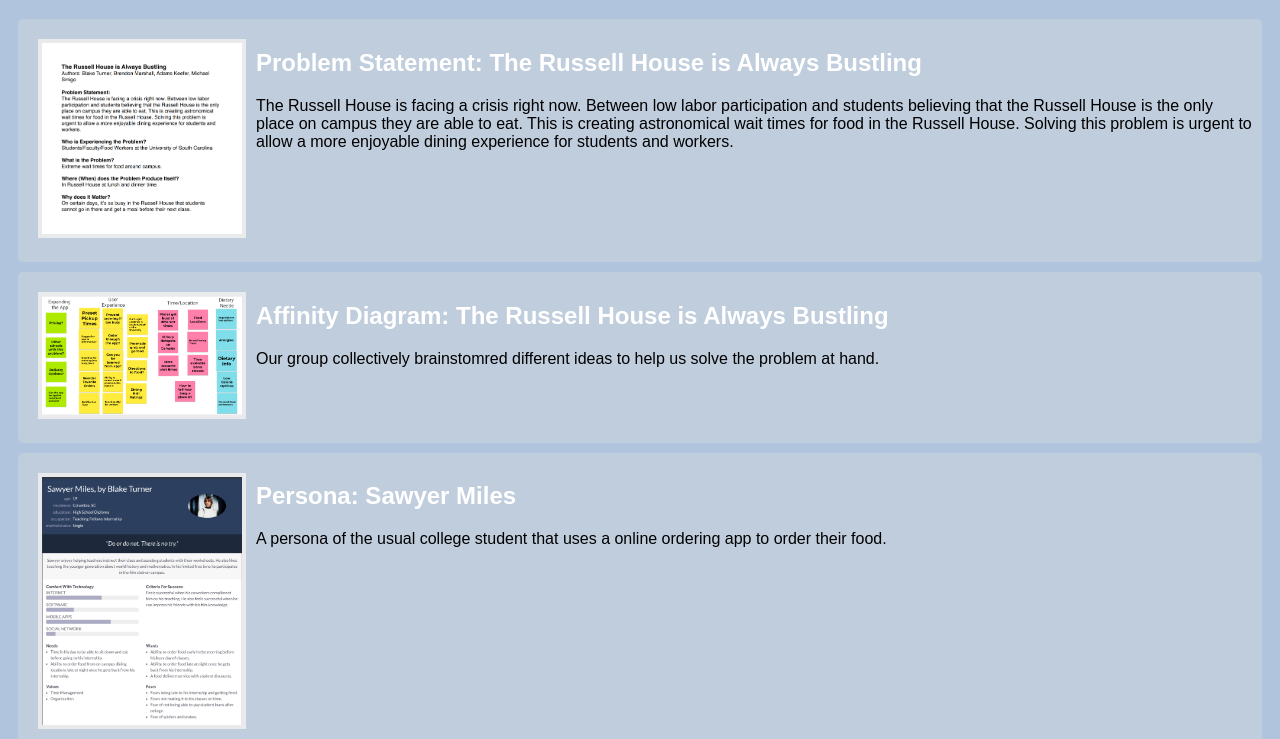
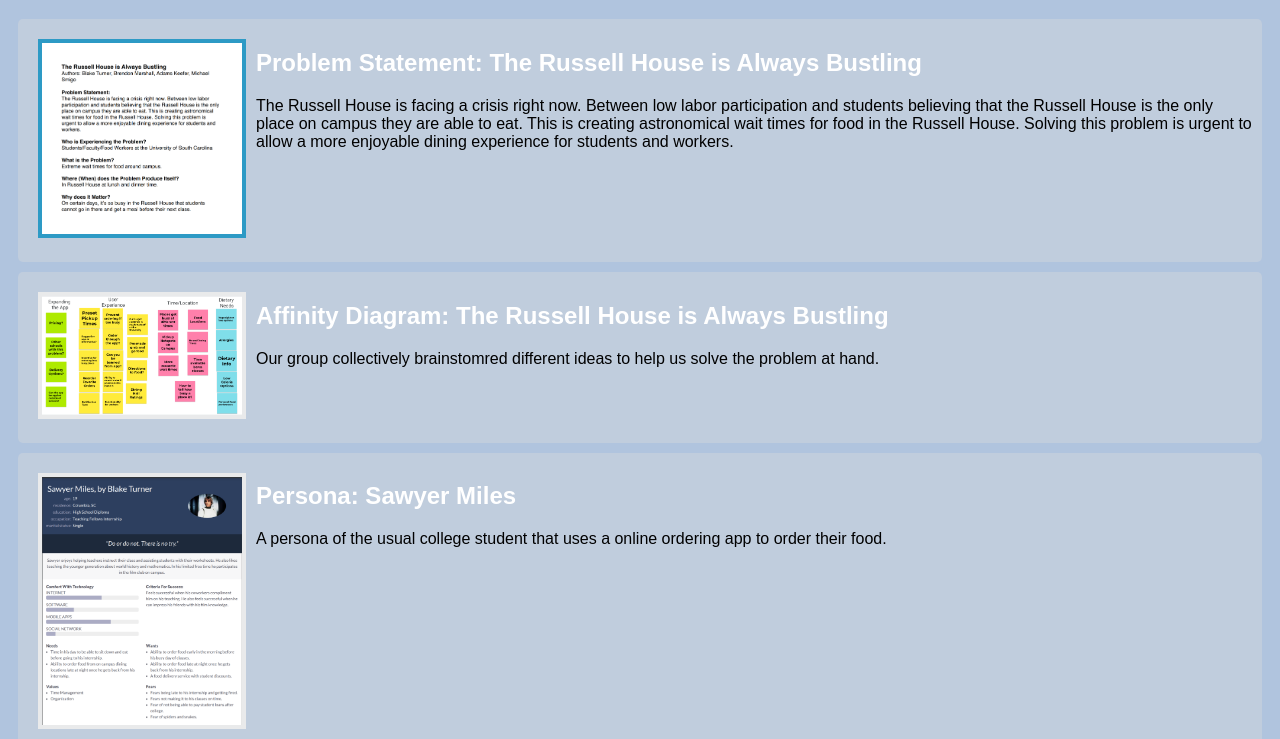
Before and after one commit to blakesullivan03/blakesullivan03.github.io, a plain HTML site: page index.html in a window 1280 px wide. In both pictures the pointer is over the picture 142 px from the left and 199 px from the top of the page. Shown: the part 61-800 px from the top of the page. Drawn offline with Linux system fonts and the light colour scheme.

Commit message:
Add files via upload

```diff
--- a/styles.css
+++ b/styles.css
@@ -17,7 +17,7 @@ body{
     border: 4px solid  rgb(233, 234, 235);
 }
 
-.assignemnt img:hover {
+img:hover {
     border: 4px solid  rgb(45, 154, 197);
 }
 
```
